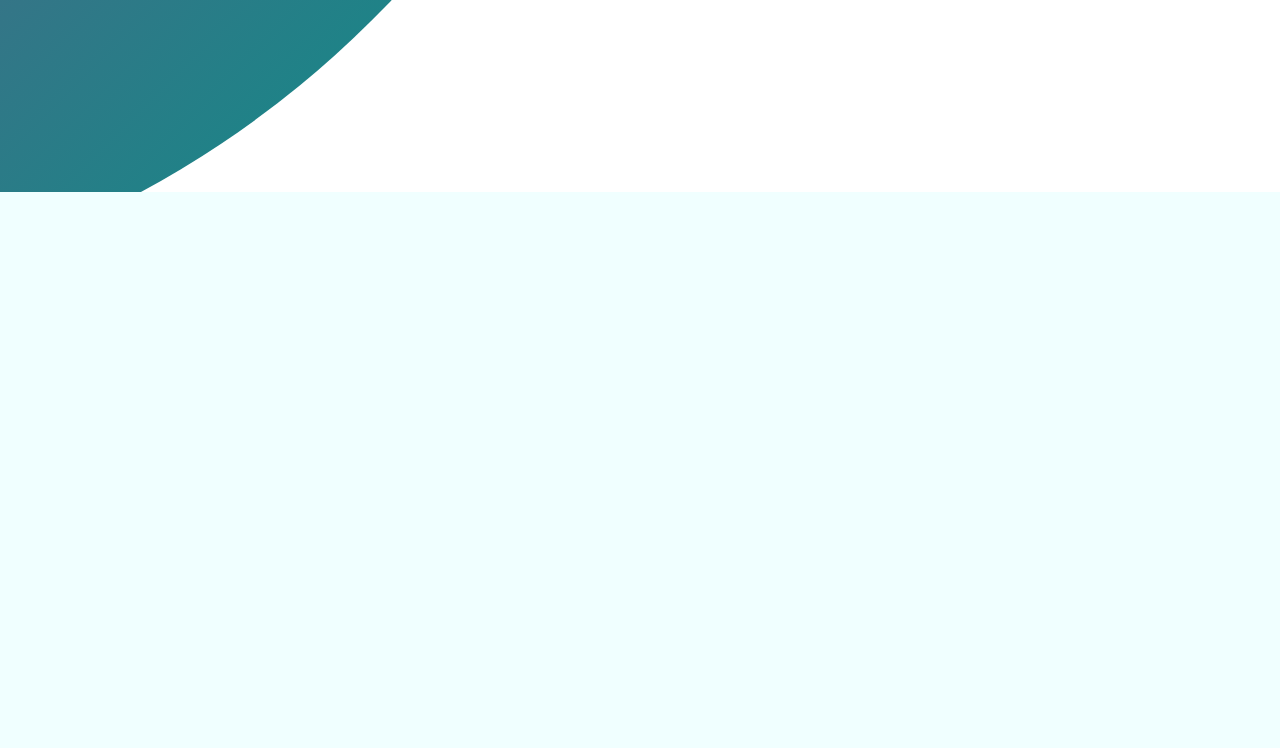
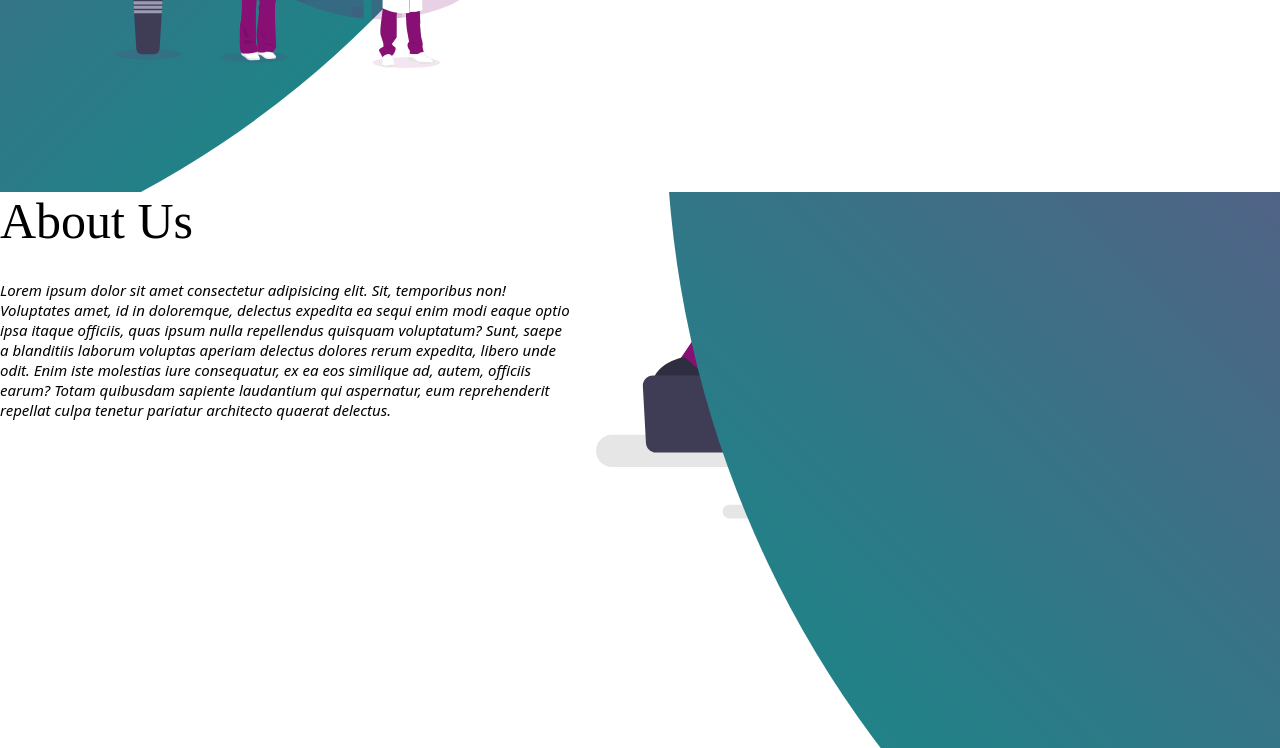
Before and after one commit to tanvi1911/mini-project, a plain HTML site: page index.html in a window 1280 px wide. Shown: the part 708-1456 px from the top of the page. Before the commit the page ends 900 px from the top, so only its background shows below. Drawn offline with Linux system fonts and the light colour scheme.

Commit message:
Second Commit

```diff
--- a/index.html
+++ b/index.html
@@ -32,6 +32,7 @@
             </div> -->
             </nav>
         </header>
+    </div>
         <!-- Navbar Ended -->
 
         <!-- Sign up -->
@@ -130,17 +131,30 @@
             </div>
         </div>
 
-        <script src="app.js"></script>
-
-        <!-- Sign up -->
+        <!-- Sign up Ended-->
 
         <!-- About Us -->
+
+        <div class="container3">
+            <div class="left-container">
+                <h1 class="about-us">About Us</h1>
+                <p class="content">Lorem ipsum dolor sit amet consectetur adipisicing elit. Sit, temporibus non! Voluptates amet, id in doloremque, delectus expedita ea sequi enim modi eaque optio ipsa itaque officiis, quas ipsum nulla repellendus quisquam voluptatum? Sunt, saepe a blanditiis laborum voluptas aperiam delectus dolores rerum expedita, libero unde odit. Enim iste molestias iure consequatur, ex ea eos similique ad, autem, officiis earum? Totam quibusdam sapiente laudantium qui aspernatur, eum reprehenderit repellat culpa tenetur pariatur architecto quaerat delectus.
+                </p>
+            </div>
+            <div class="right-container">
+                <img src="images\aboutUs.svg" alt="">
+            </div>
+        </div>
+
+
+        <!-- About Us Ended -->
 
         <!-- Our Doctors -->
 
         <!-- Testimonial -->
 
         <!-- Footer -->
+        <script src="app.js"></script>
 </body>
 
 </html>
--- a/style.css
+++ b/style.css
@@ -503,6 +503,58 @@ form.sign-in-form {
   }
 }
 
+.container3 {
+  position: relative;
+  width: 100%;
+  background-color: #fff;
+  min-height: 100vh;
+  overflow: hidden;
+  display: flex;
+  flex-direction: row;
+  justify-content: center;
+  align-items: flex-start;
+}
+
+.left-container::after {
+  padding: 50px 50px;
+  content: "";
+  position: absolute;
+  height: 2000px;
+  width: 2000px;
+  top: -10%;
+  left: 52%;
+  transform: translateY(-50%);
+  background-image: linear-gradient(45deg,#009688, #d61084 100%);
+  transition: 1.8s ease-in-out;
+  border-radius: 50%;
+  z-index: 6;
+}
+
+.about-us {
+  font-size: 50px;
+  font-weight: 400;
+  font-family: auto;
+  padding-bottom: 30px;
+}
+
+p.content {
+  font-size: 15px;
+  font-style: oblique;
+  font-weight: 400;
+  font-family: system-ui;
+}
+
+.right-container::before{
+  background-image: linear-gradient(-45deg,#009688, #d61084 100%);
+  border-radius: 50%;
+}
+
+img {
+  width: 709px;
+  padding: 25px;
+}
+
+
 
 /*
 .container2{
```
Also changed, not shown: images/aboutUs.svg (added), img/log.svg (added), img/register.svg (added).
